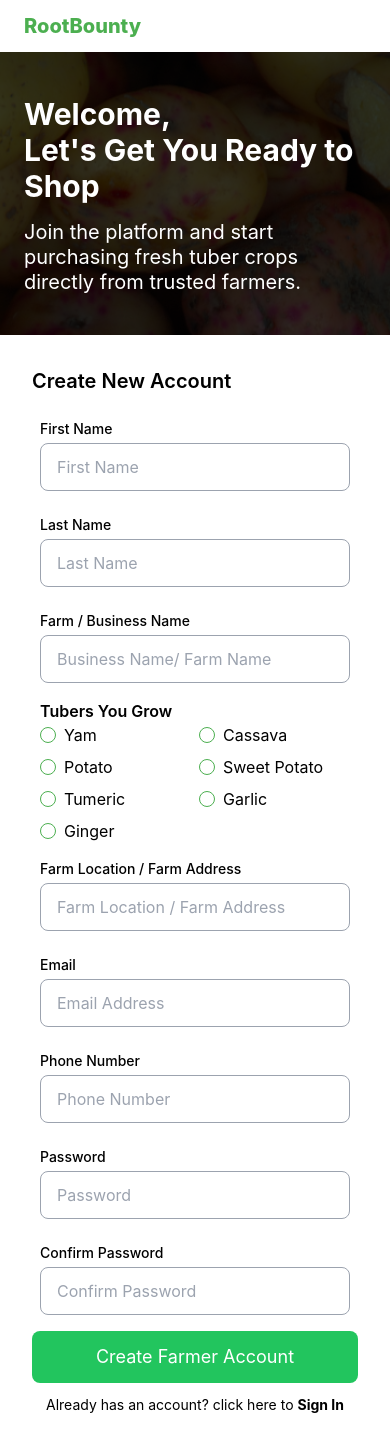
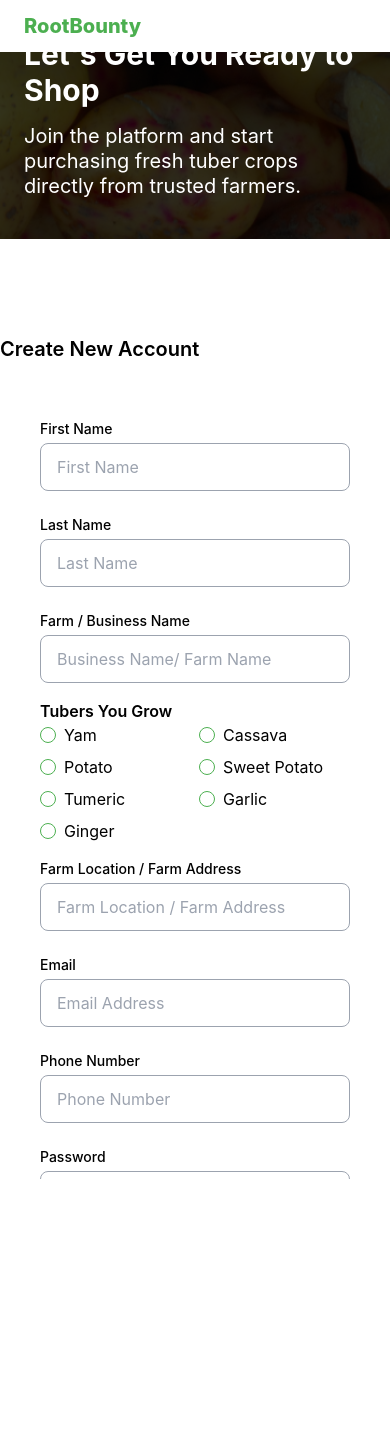
Before and after one commit to paulthadev/rootbounty, a React (Vite) app: page /signupfarmer in a window 390 px wide. After the commit the page ends 1179 px from the top, so only its background shows below. Built offline with nearby package versions, Linux system fonts and the light colour scheme.

Commit message:
Refactor SignUpFarmer component to adjust height and add link to sign in

```diff
--- a/src/pages/auth/SignUpFarmer.jsx
+++ b/src/pages/auth/SignUpFarmer.jsx
@@ -10,8 +10,8 @@ import { useNavigate } from "react-router";
 import { Link } from "react-router-dom";
 
 const SignUpBuyer = () => (
-  <section className="relative flex flex-col">
-    <Header className="z-10 relative" />
+  <section className="relative flex flex-col h-screen">
+    <Header className="z-10 absolute top-0 left-0 right-0" />
 
     <div className="flex flex-col">
       <div className="relative w-full h-screen">
@@ -20,7 +20,7 @@ const SignUpBuyer = () => (
       </div>
 
       {/* Content section with space for the header */}
-      <div className="absolute inset-0 flex lg:items-center lg:flex-row gap-y-10 flex-col justify-between pt-24 lg:pt-0">
+      <div className="absolute inset-0 flex lg:items-center lg:flex-row gap-y-10 flex-col justify-between lg:pt-0">
         <div className="flex lg:w-1/2 flex-col items-center">
           <div className={`${styles.maxWidth}`}>
             <Heading />
@@ -155,11 +155,12 @@ function RegisterSection() {
   };
 
   return (
-    <div className="w-full bg-white h-screen p-8 md:p-12">
+    <div className="w-full bg-white mt-24 h-screen flex flex-col">
       <h1 className="text-black lg:text-3xl font-semibold pb-4 text-xl">
         Create New Account
       </h1>
 
+      <div className="p-8 md:p-12 flex-grow overflow-y-auto">
         <form
           onSubmit={handleSubmit}
           className="grid md:grid-cols-2 gap-2 lg:flex lg:flex-col"
@@ -321,13 +322,17 @@ function RegisterSection() {
             {isLoading ? <ButtonSpinner /> : "Create Farmer Account"}
           </button>
         </form>
-      <p className="text-center pb-6 pt-3 text-sm sm:text-base text-wrap">
+
+        <div className="p-4 border-t">
+          <p className="text-center text-sm sm:text-base">
             Already has an account? click here to{" "}
             <Link to="/login">
               <span className="font-bold">Sign In</span>
             </Link>
           </p>
         </div>
+      </div>
+    </div>
   );
 }
 
```
Lines whose indentation alone changed are shown as unchanged.
